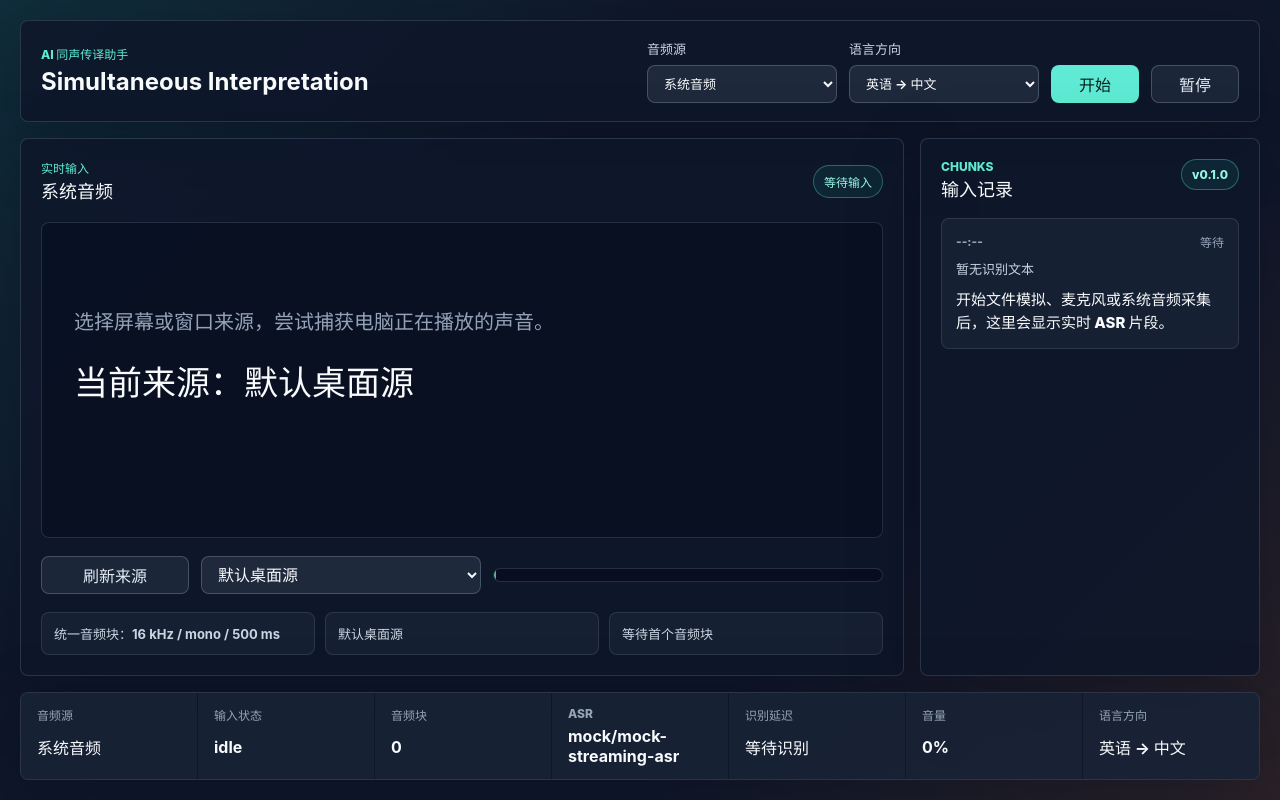
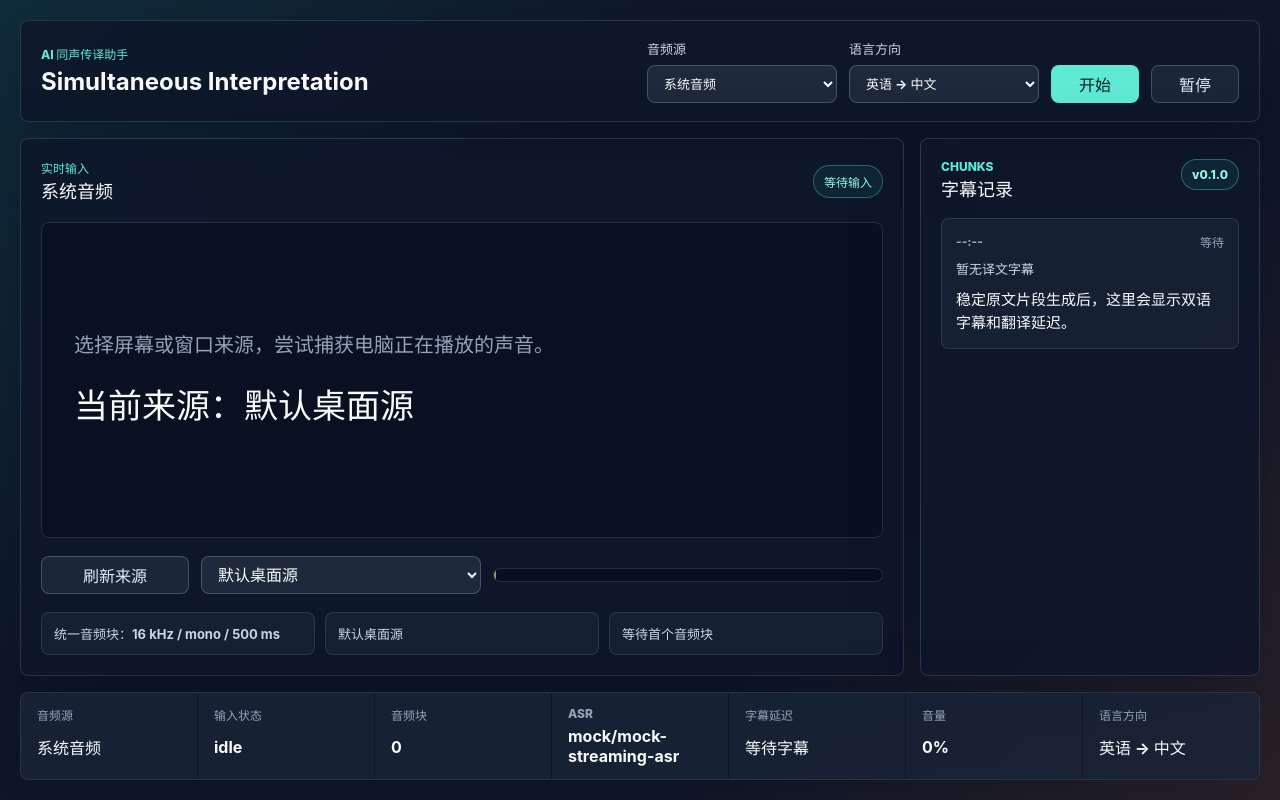
Before and after one commit to Hddcc/Simultaneous-Interpretation, a React (Vite) app: page / in a window 1280 px wide. Built offline with nearby package versions, Linux system fonts and the light colour scheme.

Commit message:
Add bilingual translation pipeline

```diff
--- a/src/App.tsx
+++ b/src/App.tsx
@@ -8,6 +8,14 @@ import {
 import { createStreamingAsrClient } from "./asr/client";
 import { loadAsrConfig } from "./asr/config";
 import type { AsrEvent, AsrSegment } from "./asr/types";
+import {
+  getLanguagePair,
+  loadPreferredLanguagePair,
+  savePreferredLanguagePair,
+  supportedLanguagePairs
+} from "./language/pairs";
+import { createTranslationClient } from "./translation/client";
+import type { SubtitleSegment, TranslationEvent, TranslationContextItem } from "./translation/types";
 import type {
   AudioSessionState,
   AudioSourceOption,
@@ -35,8 +43,6 @@ const sourceOptions: AudioSourceOption[] = [
     description: "选择本地音频或视频，按实时节奏生成测试音频块。"
   }
 ];
-
-const languageOptions = ["英语 -> 中文", "中文 -> 英语"];
 
 const initialSession: AudioSessionState = {
   sourceType: "system",
@@ -85,7 +91,7 @@ function createDesktopConstraints(sourceId: string): MediaTrackConstraints {
 export function App() {
   const appInfo = window.simultaneousInterpretation;
   const [session, setSession] = useState<AudioSessionState>(initialSession);
-  const [languageDirection, setLanguageDirection] = useState(languageOptions[0]);
+  const [activeLanguagePair, setActiveLanguagePair] = useState(loadPreferredLanguagePair);
   const [recentChunks, setRecentChunks] = useState<NormalizedAudioChunk[]>([]);
   const [microphoneDevices, setMicrophoneDevices] = useState<MicrophoneDevice[]>([]);
   const [selectedMicrophoneId, setSelectedMicrophoneId] = useState("");
@@ -93,13 +99,17 @@ export function App() {
   const [selectedDesktopSourceId, setSelectedDesktopSourceId] = useState("");
   const [asrEvents, setAsrEvents] = useState<AsrEvent[]>([]);
   const [asrSegments, setAsrSegments] = useState<AsrSegment[]>([]);
+  const [translationEvents, setTranslationEvents] = useState<TranslationEvent[]>([]);
+  const [subtitleSegments, setSubtitleSegments] = useState<SubtitleSegment[]>([]);
 
   const chunkSequenceRef = useRef(0);
   const mediaStreamRef = useRef<MediaStream | null>(null);
   const audioContextRef = useRef<AudioContext | null>(null);
   const captureTimerRef = useRef<number | null>(null);
-  const languageDirectionRef = useRef(languageDirection);
+  const languagePairRef = useRef(activeLanguagePair);
   const asrClientRef = useRef(createStreamingAsrClient(loadAsrConfig()));
+  const translationClientRef = useRef(createTranslationClient());
+  const subtitleSegmentsRef = useRef<SubtitleSegment[]>([]);
 
   const selectedSource = useMemo(
     () => sourceOptions.find((option) => option.type === session.sourceType) ?? sourceOptions[0],
@@ -115,6 +125,8 @@ export function App() {
 
   const latestAsrSegment = asrSegments[0];
   const latestAsrEvent = asrEvents[0];
+  const latestSubtitleSegment = subtitleSegments[0];
+  const latestTranslationEvent = translationEvents[0];
   const asrConfig = asrClientRef.current.getConfig();
 
   useEffect(() => {
@@ -138,8 +150,9 @@ export function App() {
   }, []);
 
   useEffect(() => {
-    languageDirectionRef.current = languageDirection;
-  }, [languageDirection]);
+    languagePairRef.current = activeLanguagePair;
+    savePreferredLanguagePair(activeLanguagePair.id);
+  }, [activeLanguagePair]);
 
   function recordChunk(chunk: NormalizedAudioChunk): void {
     setSession((current) => ({
@@ -154,33 +167,93 @@ export function App() {
   }
 
   function publishAsrEvents(chunk: NormalizedAudioChunk): void {
-    const nextEvents = asrClientRef.current.pushChunk(chunk, languageDirectionRef.current);
+    const nextEvents = asrClientRef.current.pushChunk(chunk, languagePairRef.current);
 
     if (nextEvents.length === 0) {
       return;
     }
 
+    const nextSegments = nextEvents.map((event) => ({
+      id: event.segmentId,
+      sourceType: event.sourceType,
+      text: event.text,
+      status: event.status,
+      startedAtMs: event.audioStartMs,
+      endedAtMs: event.audioEndMs,
+      updatedAtMs: event.receivedAtMs,
+      latencyMs: event.latencyMs,
+      revision: event.revision
+    }));
+
     setAsrEvents((current) => [...nextEvents, ...current].slice(0, 8));
     setAsrSegments((current) => {
       const byId = new Map(current.map((segment) => [segment.id, segment]));
 
-      nextEvents.forEach((event) => {
-        byId.set(event.segmentId, {
-          id: event.segmentId,
-          sourceType: event.sourceType,
-          text: event.text,
-          status: event.status,
-          startedAtMs: event.audioStartMs,
-          endedAtMs: event.audioEndMs,
-          updatedAtMs: event.receivedAtMs,
-          latencyMs: event.latencyMs,
-          revision: event.revision
-        });
+      nextSegments.forEach((segment) => {
+        byId.set(segment.id, segment);
       });
 
       return Array.from(byId.values())
         .sort((left, right) => right.startedAtMs - left.startedAtMs)
         .slice(0, 6);
+    });
+
+    publishTranslationEvents(nextSegments.filter((segment) => segment.status === "final"));
+  }
+
+  function publishTranslationEvents(finalSegments: AsrSegment[]): void {
+    if (finalSegments.length === 0) {
+      return;
+    }
+
+    const nextEvents = finalSegments.map((segment) =>
+      translationClientRef.current.translate({
+        segment,
+        languagePair: languagePairRef.current,
+        context: subtitleSegmentsRef.current.slice(0, 3).map(
+          (item): TranslationContextItem => ({
+            segmentId: item.id,
+            sourceText: item.sourceText,
+            translatedText: item.translatedText
+          })
+        )
+      })
+    );
+
+    setTranslationEvents((current) => [...nextEvents, ...current].slice(0, 8));
+    setSubtitleSegments((current) => {
+      const byId = new Map(current.map((segment) => [segment.id, segment]));
+
+      nextEvents.forEach((event) => {
+        const asrSegment = finalSegments.find((segment) => segment.id === event.segmentId);
+
+        if (!asrSegment) {
+          return;
+        }
+
+        byId.set(event.segmentId, {
+          id: event.segmentId,
+          sourceText: event.sourceText,
+          translatedText: event.translatedText,
+          sourceLanguage: event.sourceLanguage,
+          targetLanguage: event.targetLanguage,
+          status: event.status,
+          revision: event.revision,
+          startedAtMs: asrSegment.startedAtMs,
+          endedAtMs: asrSegment.endedAtMs,
+          updatedAtMs: event.createdAtMs,
+          asrLatencyMs: asrSegment.latencyMs,
+          translationLatencyMs: event.latencyMs,
+          totalLatencyMs: asrSegment.latencyMs + event.latencyMs,
+          contextSize: event.contextSize
+        });
+      });
+
+      const nextSegments = Array.from(byId.values())
+        .sort((left, right) => right.startedAtMs - left.startedAtMs)
+        .slice(0, 6);
+      subtitleSegmentsRef.current = nextSegments;
+      return nextSegments;
     });
   }
 
@@ -188,6 +261,15 @@ export function App() {
     asrClientRef.current.reset();
     setAsrEvents([]);
     setAsrSegments([]);
+    setTranslationEvents([]);
+    setSubtitleSegments([]);
+    subtitleSegmentsRef.current = [];
+  }
+
+  function updateLanguagePair(pairId: string): void {
+    const nextPair = getLanguagePair(pairId);
+    setActiveLanguagePair(nextPair);
+    resetAsrState();
   }
 
   function resetInputState(type: AudioSourceType): void {
@@ -509,11 +591,15 @@ export function App() {
     { label: "音频块", value: String(session.chunksProduced) },
     { label: "ASR", value: `${asrConfig.provider}/${asrConfig.model}` },
     {
-      label: "识别延迟",
-      value: latestAsrEvent ? `${latestAsrEvent.latencyMs} ms` : "等待识别"
+      label: "字幕延迟",
+      value: latestSubtitleSegment
+        ? `${latestSubtitleSegment.totalLatencyMs} ms`
+        : latestAsrEvent
+          ? `${latestAsrEvent.latencyMs} ms`
+          : "等待字幕"
     },
     { label: "音量", value: `${Math.round(session.volume * 100)}%` },
-    { label: "语言方向", value: languageDirection }
+    { label: "语言方向", value: activeLanguagePair.label }
   ];
 
   return (
@@ -543,12 +629,14 @@ export function App() {
           <label>
             <span>语言方向</span>
             <select
-              value={languageDirection}
+              value={activeLanguagePair.id}
               aria-label="选择语言方向"
-              onChange={(event) => setLanguageDirection(event.target.value)}
+              onChange={(event) => updateLanguagePair(event.target.value)}
             >
-              {languageOptions.map((option) => (
-                <option key={option}>{option}</option>
+              {supportedLanguagePairs.map((pair) => (
+                <option key={pair.id} value={pair.id}>
+                  {pair.label}
+                </option>
               ))}
             </select>
           </label>
@@ -576,15 +664,17 @@ export function App() {
 
           <div className="caption-stage" aria-live="polite">
             <p className="source-caption">
-              {latestAsrSegment
-                ? latestAsrSegment.status === "final"
-                  ? "原文识别已确认"
-                  : "原文识别更新中"
+              {latestSubtitleSegment
+                ? latestSubtitleSegment.sourceText
+                : latestAsrSegment
+                  ? latestAsrSegment.text
                 : selectedSource.description}
             </p>
-            <p className="translated-caption asr-caption">
-              {latestAsrSegment
-                ? latestAsrSegment.text
+            <p className="translated-caption">
+              {latestSubtitleSegment
+                ? latestSubtitleSegment.translatedText
+                : latestAsrSegment
+                  ? "正在等待稳定片段生成译文"
                 : session.sourceType === "system"
                   ? `当前来源：${selectedDesktopSourceName}`
                   : session.sourceType === "microphone"
@@ -593,12 +683,28 @@ export function App() {
                       ? `已选择 ${session.selectedFile.name}`
                       : "选择音频源后，可先用文件模拟、麦克风或系统音频验证实时输入链路。"}
             </p>
-            {latestAsrSegment ? (
+            {latestSubtitleSegment || latestAsrSegment ? (
               <div className="asr-detail-row" aria-label="识别事件状态">
-                <span>{latestAsrSegment.status === "final" ? "Final" : "Partial"}</span>
-                <span>片段 {latestAsrSegment.id.replace("asr-segment-", "#")}</span>
-                <span>版本 {latestAsrSegment.revision}</span>
-                <span>{latestAsrSegment.latencyMs} ms</span>
+                <span>{latestSubtitleSegment ? "Translated" : "ASR"}</span>
+                <span>
+                  {latestSubtitleSegment
+                    ? `${latestSubtitleSegment.sourceLanguage} -> ${latestSubtitleSegment.targetLanguage}`
+                    : latestAsrSegment?.status === "final"
+                      ? "Final"
+                      : "Partial"}
+                </span>
+                <span>
+                  片段{" "}
+                  {(latestSubtitleSegment?.id ?? latestAsrSegment?.id ?? "").replace(
+                    "asr-segment-",
+                    "#"
+                  )}
+                </span>
+                <span>
+                  {latestSubtitleSegment
+                    ? `${latestSubtitleSegment.totalLatencyMs} ms`
+                    : `${latestAsrSegment?.latencyMs ?? 0} ms`}
+                </span>
               </div>
             ) : null}
             {session.error ? <p className="error-message">{session.error}</p> : null}
@@ -692,34 +798,37 @@ export function App() {
           <div className="section-heading compact">
             <div>
               <p className="section-kicker">Chunks</p>
-              <h2 id="history-title">输入记录</h2>
+              <h2 id="history-title">字幕记录</h2>
             </div>
             <span className="small-version">v{appInfo?.version ?? "0.1.0"}</span>
           </div>
 
           <div className="history-list">
-            {asrSegments.length === 0 ? (
+            {subtitleSegments.length === 0 ? (
               <article className="history-item">
                 <div className="history-meta">
                   <time>--:--</time>
                   <span>等待</span>
                 </div>
-                <p className="history-source">暂无识别文本</p>
+                <p className="history-source">暂无译文字幕</p>
                 <p className="history-translation">
-                  开始文件模拟、麦克风或系统音频采集后，这里会显示实时 ASR 片段。
+                  稳定原文片段生成后，这里会显示双语字幕和翻译延迟。
                 </p>
               </article>
             ) : (
-              asrSegments.map((segment) => (
+              subtitleSegments.map((segment) => (
                 <article className="history-item" key={segment.id}>
                   <div className="history-meta">
                     <time>{formatTimestamp(segment.startedAtMs)}</time>
-                    <span>{segment.status === "final" ? "Final" : "Partial"}</span>
+                    <span>{`${segment.sourceLanguage} -> ${segment.targetLanguage}`}</span>
                   </div>
-                  <p className="history-source">{segment.text}</p>
+                  <p className="history-source">{segment.sourceText}</p>
                   <p className="history-translation">
-                    {getSourceLabel(segment.sourceType)} · 版本 {segment.revision} · 延迟{" "}
-                    {segment.latencyMs} ms
+                    {segment.translatedText}
+                  </p>
+                  <p className="history-footnote">
+                    版本 {segment.revision} · 上下文 {segment.contextSize} · 延迟{" "}
+                    {segment.totalLatencyMs} ms
                   </p>
                 </article>
               ))
--- a/src/asr/types.ts
+++ b/src/asr/types.ts
@@ -1,4 +1,5 @@
 import type { AudioSourceType, NormalizedAudioChunk } from "../audio/types";
+import type { LanguagePair } from "../language/pairs";
 
 export type AiProvider = "mock" | "openai" | "custom";
 
@@ -42,5 +43,5 @@ export interface AsrSegment {
 export interface AsrClient {
   getConfig(): AsrConfig;
   reset(): void;
-  pushChunk(chunk: NormalizedAudioChunk, languageDirection: string): AsrEvent[];
+  pushChunk(chunk: NormalizedAudioChunk, languagePair: LanguagePair): AsrEvent[];
 }
--- /dev/null
+++ b/src/language/pairs.ts
@@ -0,0 +1,75 @@
+export interface LanguageConfig {
+  code: string;
+  label: string;
+  asrLocale: string;
+  translationLocale: string;
+}
+
+export interface LanguagePair {
+  id: string;
+  label: string;
+  source: LanguageConfig;
+  target: LanguageConfig;
+  translationModel: string;
+}
+
+export const LANGUAGE_PREFERENCE_KEY = "simultaneous-interpretation.language-pair";
+
+const DEFAULT_TRANSLATION_MODEL =
+  import.meta.env.VITE_TRANSLATION_MODEL || "mock-bilingual-translator";
+
+export const supportedLanguagePairs: LanguagePair[] = [
+  {
+    id: "en-US_to_zh-CN",
+    label: "英语 -> 中文",
+    source: {
+      code: "en-US",
+      label: "英语",
+      asrLocale: "en-US",
+      translationLocale: "English"
+    },
+    target: {
+      code: "zh-CN",
+      label: "中文",
+      asrLocale: "zh-CN",
+      translationLocale: "Simplified Chinese"
+    },
+    translationModel: DEFAULT_TRANSLATION_MODEL
+  },
+  {
+    id: "zh-CN_to_en-US",
+    label: "中文 -> 英语",
+    source: {
+      code: "zh-CN",
+      label: "中文",
+      asrLocale: "zh-CN",
+      translationLocale: "Simplified Chinese"
+    },
+    target: {
+      code: "en-US",
+      label: "英语",
+      asrLocale: "en-US",
+      translationLocale: "English"
+    },
+    translationModel: DEFAULT_TRANSLATION_MODEL
+  }
+];
+
+export function getLanguagePair(pairId: string | null | undefined): LanguagePair {
+  return (
+    supportedLanguagePairs.find((pair) => pair.id === pairId) ??
+    supportedLanguagePairs[0]
+  );
+}
+
+export function loadPreferredLanguagePair(): LanguagePair {
+  if (typeof window === "undefined") {
+    return supportedLanguagePairs[0];
+  }
+
+  return getLanguagePair(window.localStorage.getItem(LANGUAGE_PREFERENCE_KEY));
+}
+
+export function savePreferredLanguagePair(pairId: string): void {
+  window.localStorage.setItem(LANGUAGE_PREFERENCE_KEY, pairId);
+}
--- /dev/null
+++ b/src/translation/client.ts
@@ -0,0 +1,62 @@
+import type { TranslationClient, TranslationRequest } from "./types";
+
+const ENGLISH_TO_CHINESE: Record<string, string> = {
+  "Welcome to today's session about realtime speech systems.":
+    "欢迎来到今天关于实时语音系统的分享。",
+  "The pipeline receives small audio chunks and publishes source text quickly.":
+    "这条链路会接收小段音频，并快速发布原文字幕。",
+  "Partial results may change before the final recognition event arrives.":
+    "临时识别结果可能会在最终识别事件到达前继续变化。",
+  "This design keeps captions responsive while preserving room for correction.":
+    "这个设计让字幕保持快速响应，同时为后续修正留出空间。"
+};
+
+const CHINESE_TO_ENGLISH: Record<string, string> = {
+  "欢迎来到今天关于实时语音系统的分享。":
+    "Welcome to today's session about realtime speech systems.",
+  "这条链路会接收小段音频，并快速发布原文字幕。":
+    "The pipeline receives small audio chunks and publishes source text quickly.",
+  "临时识别结果可能在最终事件到达前继续更新。":
+    "Partial recognition results may continue updating before the final event arrives.",
+  "这个设计能让字幕保持流畅，并为后续修正留出空间。":
+    "This design keeps captions smooth and leaves room for later corrections."
+};
+
+function createFallbackTranslation(request: TranslationRequest): string {
+  const contextHint =
+    request.context.length > 0 ? `（已参考 ${request.context.length} 条上下文）` : "";
+
+  if (request.languagePair.target.code === "zh-CN") {
+    return `${request.segment.text}${contextHint}`;
+  }
+
+  return `${request.segment.text}${contextHint ? ` ${contextHint}` : ""}`;
+}
+
+export function createTranslationClient(): TranslationClient {
+  return {
+    translate(request: TranslationRequest) {
+      const dictionary =
+        request.languagePair.target.code === "zh-CN" ? ENGLISH_TO_CHINESE : CHINESE_TO_ENGLISH;
+      const translatedText =
+        dictionary[request.segment.text] ?? createFallbackTranslation(request);
+      const latencyMs = 420 + request.context.length * 60;
+      const createdAtMs = Date.now();
+
+      return {
+        id: `translation-${request.segment.id}-${request.segment.revision}`,
+        segmentId: request.segment.id,
+        sourceText: request.segment.text,
+        translatedText,
+        languagePairId: request.languagePair.id,
+        sourceLanguage: request.languagePair.source.label,
+        targetLanguage: request.languagePair.target.label,
+        status: "translated",
+        revision: request.segment.revision,
+        createdAtMs,
+        latencyMs,
+        contextSize: request.context.length
+      };
+    }
+  };
+}
--- /dev/null
+++ b/src/translation/types.ts
@@ -0,0 +1,50 @@
+import type { AsrSegment } from "../asr/types";
+import type { LanguagePair } from "../language/pairs";
+
+export interface TranslationContextItem {
+  segmentId: string;
+  sourceText: string;
+  translatedText: string;
+}
+
+export interface TranslationRequest {
+  segment: AsrSegment;
+  languagePair: LanguagePair;
+  context: TranslationContextItem[];
+}
+
+export interface TranslationEvent {
+  id: string;
+  segmentId: string;
+  sourceText: string;
+  translatedText: string;
+  languagePairId: string;
+  sourceLanguage: string;
+  targetLanguage: string;
+  status: "translated";
+  revision: number;
+  createdAtMs: number;
+  latencyMs: number;
+  contextSize: number;
+}
+
+export interface SubtitleSegment {
+  id: string;
+  sourceText: string;
+  translatedText: string;
+  sourceLanguage: string;
+  targetLanguage: string;
+  status: "translated";
+  revision: number;
+  startedAtMs: number;
+  endedAtMs: number;
+  updatedAtMs: number;
+  asrLatencyMs: number;
+  translationLatencyMs: number;
+  totalLatencyMs: number;
+  contextSize: number;
+}
+
+export interface TranslationClient {
+  translate(request: TranslationRequest): TranslationEvent;
+}
```
Also changed, not shown: openspec/changes/add-desktop-simultaneous-interpretation/tasks.md (+5 -5 lines), src/asr/client.ts (+5 -4 lines), src/styles.css (+8 -1 lines), 3 other files (tests, documents, lock files or other folders).
